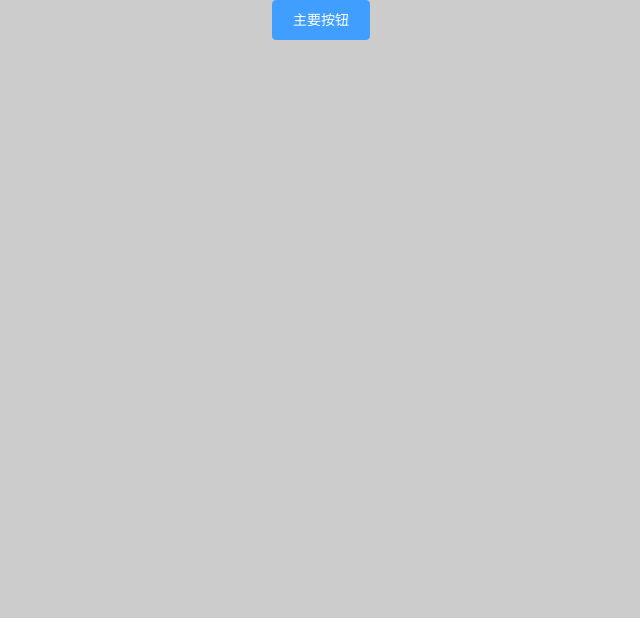
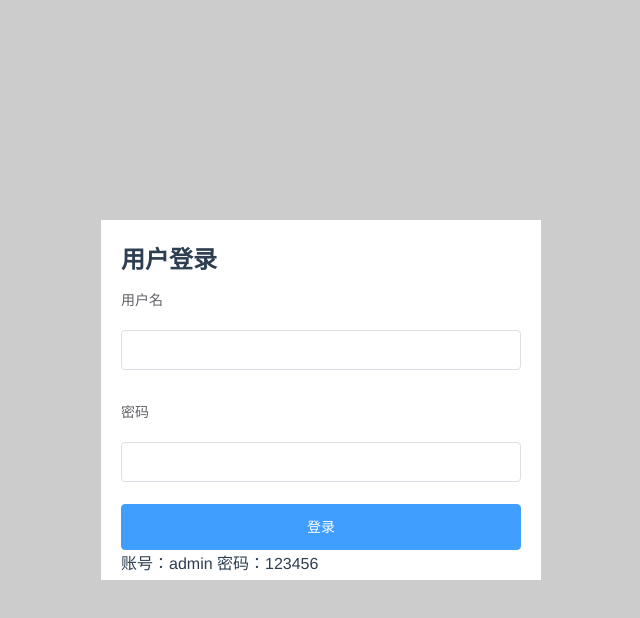
Before and after one commit to gzh52003/-.-, a Vue app: page /#/login in a window 1280 px wide. Shown: the top 618 px of the page, without its empty margins (319-959 px from the left). Built offline with nearby package versions, Linux system fonts and the light colour scheme.

Commit message:
登录和退出功能的实现

```diff
--- a/package.json
+++ b/package.json
@@ -1,5 +1,5 @@
 {
-  "name": "vue-bgq",
+  "name": "vue-ali-novel",
   "version": "0.1.0",
   "private": true,
   "scripts": {
@@ -19,6 +19,7 @@
     "@vue/cli-plugin-eslint": "~4.5.0",
     "@vue/cli-plugin-router": "~4.5.0",
     "@vue/cli-service": "~4.5.0",
+    "axios": "^0.20.0",
     "babel-eslint": "^10.1.0",
     "eslint": "^6.7.2",
     "eslint-plugin-vue": "^6.2.2",
--- a/src/main.js
+++ b/src/main.js
@@ -2,10 +2,16 @@ import Vue from 'vue'
 import App from './App.vue'
 import router from './router'
 import ElementUI from 'element-ui';
+import MyHttpServer from "@/network/request.js"
+
 import 'element-ui/lib/theme-chalk/index.css';
 
 Vue.config.productionTip = false
+
+//使用插件
 Vue.use(ElementUI);
+Vue.use(MyHttpServer);
+
 new Vue({
   router,
   render: h => h(App)
--- /dev/null
+++ b/src/network/request.js
@@ -0,0 +1,9 @@
+import axios from "axios"
+
+const MyHttpServer = {}
+MyHttpServer.install = function (Vue) {
+  axios.defaults.baseURL = "http://localhost:2003/api"
+  //  添加实例方法
+  Vue.prototype.$request = axios;
+}
+export default MyHttpServer;
--- a/src/router/index.js
+++ b/src/router/index.js
@@ -111,9 +111,6 @@ let routes = [{
       }
     ]
   },
-
-
-
 ]
 
 const router = new VueRouter({
@@ -121,5 +118,9 @@ const router = new VueRouter({
   // base: process.env.BASE_URL,
   routes
 })
+const originalPush = VueRouter.prototype.push
+VueRouter.prototype.push = function push(location) {
+  return originalPush.call(this, location).catch(err => err)
+}
 
 export default router
--- a/src/views/home/Home.vue
+++ b/src/views/home/Home.vue
@@ -1,13 +1,31 @@
 <template>
   <div class="container">
     <!-- 头部 -->
-    <el-header class="header">Header</el-header>
+    <el-header class="header">
+      <el-row>
+        <el-col :span="12">
+          <div class="grid-content bg-purple logo">
+            <img src="@/assets/ali-logo.png" alt />
+          </div>
+        </el-col>
+        <el-col :span="12">
+          <div class="grid-content bg-purple-light">
+            <el-button type="success" class="signOut-btn" @click="signOut">退出</el-button>
+          </div>
+        </el-col>
+      </el-row>
+    </el-header>
     <el-container class="container-box">
       <!-- 主体内容区 -->
       <el-container class="main">
         <!-- 左侧 -->
         <el-aside width="200px" class="main-l">
-          <el-menu :default-active="activeIndex" class="el-menu-demo" @select="change">
+          <el-menu
+            :default-active="activeIndex"
+            :unique-opened="true"
+            class="el-menu-demo"
+            @select="change"
+          >
             <template v-for="item in menu">
               <el-menu-item :index="item.path" width="160px" :key="item.path" v-if="!item.submenu">
                 <i :class="item.icon"></i>
@@ -115,10 +133,17 @@ export default {
     };
   },
   methods: {
+    //切换路由
     change(path, idx) {
       this.activeIndex = path;
       this.currentIndex = idx; //这是点击事件修改的idx值！
       this.$router.push(path);
+    },
+    //退出
+    signOut() {
+      localStorage.clear();
+      this.$message.success("退出成功");
+      this.$router.push("/login");
     },
   },
   components: {},
@@ -131,9 +156,30 @@ export default {
     height: 100%;
   }
   .header {
+    position: relative;
     height: 60px;
     line-height: 60px;
-    background: pink;
+    background: #fff;
+    .logo {
+      height: 20px;
+      img {
+        position: absolute;
+        left: 0;
+        top: 10px;
+        width: 180px;
+        height: 40px;
+      }
+    }
+
+    .grid-content {
+      position: relative;
+      .signOut-btn {
+        position: absolute;
+        right: 10px;
+        top: 10px;
+        margin-left: 20px;
+      }
+    }
   }
   .main {
     height: 100%;
--- a/src/views/regLogin/Login.vue
+++ b/src/views/regLogin/Login.vue
@@ -1,15 +1,89 @@
 <template>
-  <div>
-    <el-button type="primary" @click="goto">主要按钮</el-button>
+  <div class="form-wrap">
+    <el-form class="form-box" :label-position="labelPosition" label-width="80px" :model="formData">
+      <h2>用户登录</h2>
+      <el-form-item label="用户名">
+        <el-input v-model="formData.username"></el-input>
+      </el-form-item>
+      <el-form-item label="密码">
+        <el-input v-model="formData.password"></el-input>
+      </el-form-item>
+      <el-row class="btn-box">
+        <el-button type="primary" @click="goto" class="login-btn">登录</el-button>
+      </el-row>
+      <span>账号：admin 密码：123456</span>
+    </el-form>
   </div>
 </template>
 <script>
 export default {
+  data() {
+    return {
+      labelPosition: "top",
+      formData: {
+        username: "",
+        password: "",
+      },
+    };
+  },
   methods: {
     goto() {
-      console.log(1);
-      this.$router.push("/home");
+      this.$request.post("/mlogin", this.formData).then((res) => {
+        const data = res.data;
+        if (data.code === 1) {
+          this.$message.success("登录成功");
+          //保存token值
+          let token = data.data.authorization;
+          localStorage.setItem("token", token);
+          //跳转到首页
+          this.$router.push("/home");
+        } else {
+          this.$message.error("用户名或密码错误");
+        }
+      });
     },
   },
 };
 </script>
+<style lang="scss">
+.form-wrap {
+  height: 100%;
+  background: #ccc;
+  display: flex;
+  position: relative;
+  text-align: left;
+  h2 {
+    margin: 0;
+    padding: 0;
+    height: 40px;
+    line-height: 40px;
+  }
+  .form-box {
+    padding: 20px;
+    position: absolute;
+    top: 0;
+    left: 0;
+    bottom: 0;
+    right: 0;
+    margin: auto;
+    width: 400px;
+    height: 320px;
+    background: #fff;
+    .btn-box {
+      position: relative;
+      width: 100%;
+      height: 46px;
+      .login-btn {
+        position: absolute;
+        top: 0;
+        bottom: 0;
+        right: 0;
+        left: 0;
+        margin: auto;
+        width: 100%;
+        text-align: center;
+      }
+    }
+  }
+}
+</style>
```
Also changed, not shown: src/assets/ali-logo.png (added).
